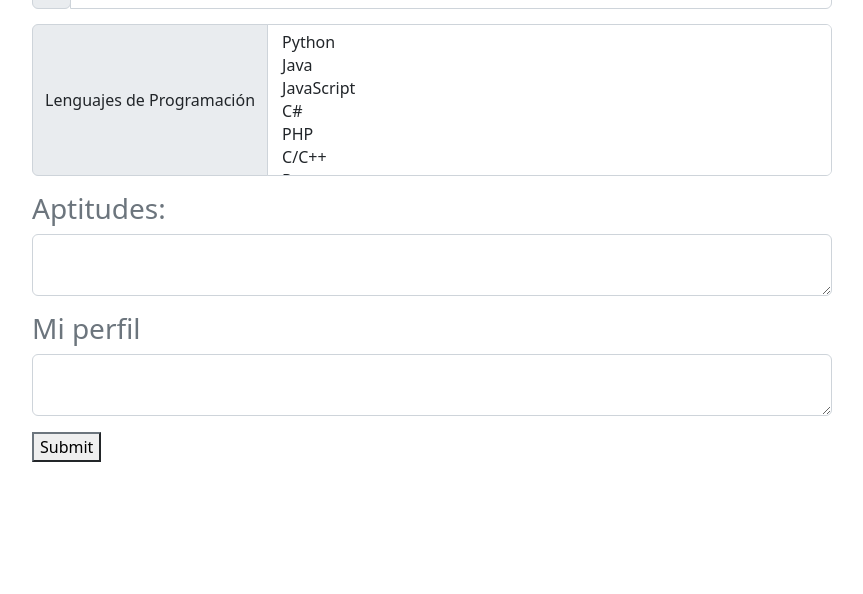
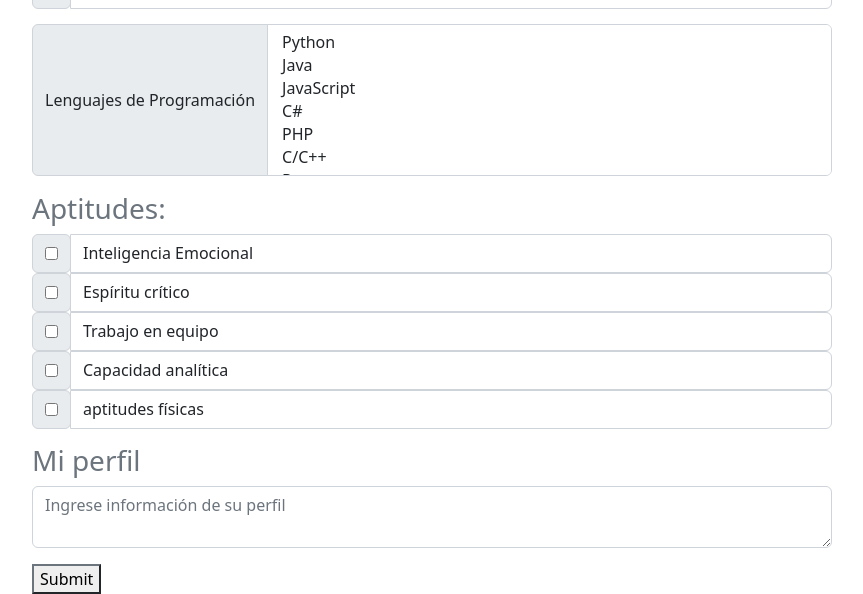
Before and after one commit to JeanCCG/Formulario-a-CV, a Flask app: page / in a window 1280 px wide. Shown: the part 909-1503 px from the top of the page, without its empty margins (208-1071 px from the left). Before the commit the page ends 1371 px from the top, so only its background shows below. Run offline with Flask 2, Linux system fonts and the light colour scheme.

Commit message:
Form -> CV

```diff
--- a/application.py
+++ b/application.py
@@ -25,14 +25,6 @@ def hello():
     habilidades = request.form.getlist('habilidades')
     perfil=request.form.get("perfil")
     aptitudes=request.form.get("aptitudes")
-    aptitudeslist=[]
-    straux=""
-    for i in aptitudes:
-        straux+=i
-        if  i=='.':
-            aptitudeslist.append(straux)
-            straux=""
-
     return render_template("index.html"
     ,nombre=name
     ,apellido=lastname
@@ -47,6 +39,6 @@ def hello():
     ,habilidades=habilidades
     ,lenh=len(habilidades)
     ,perfil=perfil
-    ,aptitudes=aptitudeslist
-    ,lena=len(aptitudeslist)
+    ,aptitudes=aptitudes
+    ,lena=len(aptitudes)
     )
--- a/templates/form.html
+++ b/templates/form.html
@@ -372,12 +372,52 @@
             </select>
         </div>
         <h3>Aptitudes: </h3>
+        <div class="input-group">
+            <div class="input-group-prepend">
+              <div class="input-group-text" style="padding: .75rem .75rem;">
+              <input type="checkbox" name="aptitudes" value="Acondicionamiento físico"aria-label="Checkbox for following text input">
+              </div>
+            </div>
+            <label for=""class="form-control" >Inteligencia Emocional</label>
+        </div>
+
+        <div class="input-group">
+            <div class="input-group-prepend">
+              <div class="input-group-text" style="padding: .75rem .75rem;">
+              <input type="checkbox" name="aptitudes" value="Creación de videojuegos" aria-label="Checkbox for following text input">
+              </div>
+            </div>
+            <label for=""class="form-control" >Espíritu crítico</label>
+        </div>
+
+        <div class="input-group">
+            <div class="input-group-prepend">
+              <div class="input-group-text" style="padding: .75rem .75rem;">
+              <input type="checkbox" name="aptitudes" value="Desarrollo web" aria-label="Checkbox for following text input">
+              </div>
+            </div>
+            <label for=""class="form-control" >Trabajo en equipo</label>
+        </div>
+
+        <div class="input-group">
+            <div class="input-group-prepend">
+              <div class="input-group-text" style="padding: .75rem .75rem;">
+              <input type="checkbox" name="aptitudes" value="Desarrollo Android" aria-label="Checkbox for following text input">
+              </div>
+            </div>
+            <label for=""class="form-control" >Capacidad analítica</label>
+        </div>
+        <div class="input-group">
+            <div class="input-group-prepend">
+              <div class="input-group-text" style="padding: .75rem .75rem;">
+              <input type="checkbox" name="aptitudes" value="Desarrollo Android" aria-label="Checkbox for following text input">
+              </div>
+            </div>
+            <label for=""class="form-control" >aptitudes físicas</label>
+        </div>
+        <h3 style="padding-top: 15px;">Mi perfil</h3>
         <div class="input-group mb-3 ">
-            <textarea class="form-control" name="aptitudes"aria-label="With textarea"></textarea>
-        </div>
-        <h3>Mi perfil</h3>
-        <div class="input-group mb-3 ">
-            <textarea class="form-control" name="perfil"aria-label="With textarea"></textarea>
+            <textarea placeholder="Ingrese información de su perfil"class="form-control" name="perfil"aria-label="With textarea"></textarea>
         </div>
         <button style="margin:0 auto; border-color: #6c757d;">Submit</button>
     </form>
```
